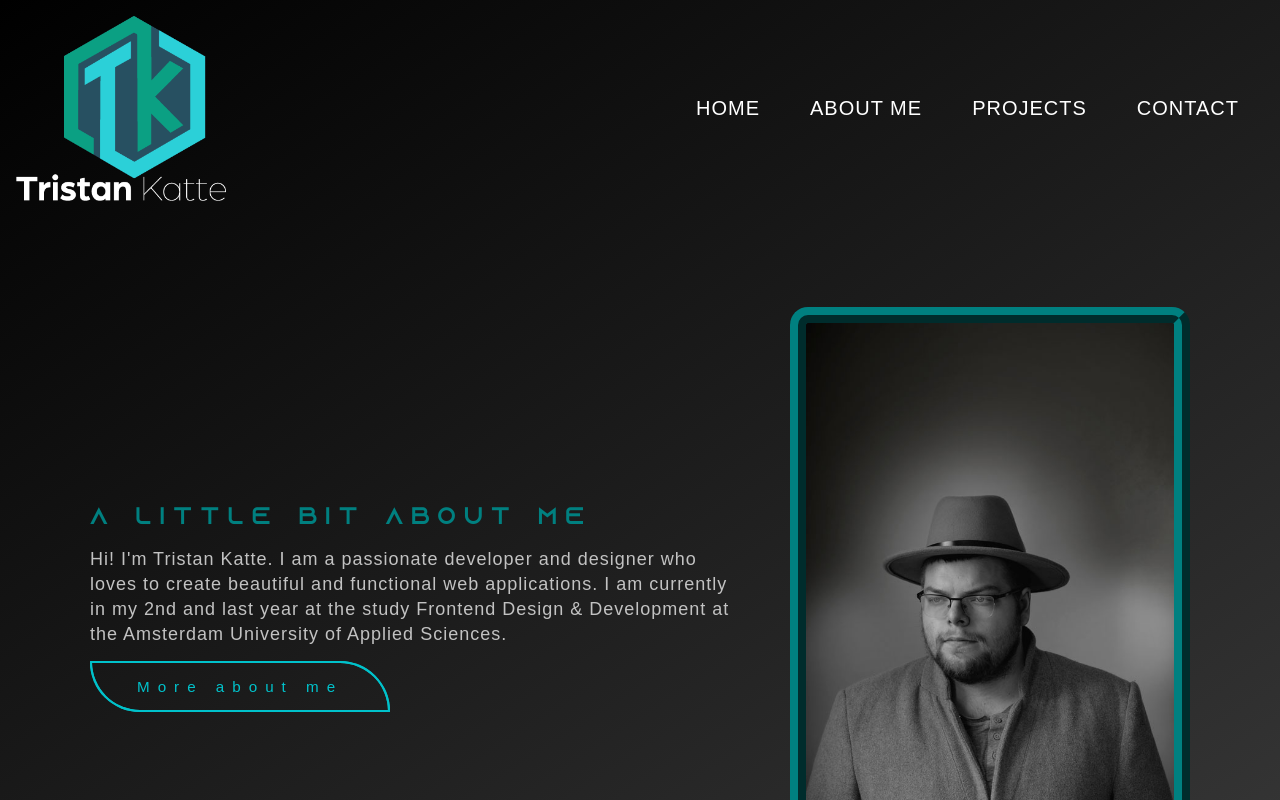
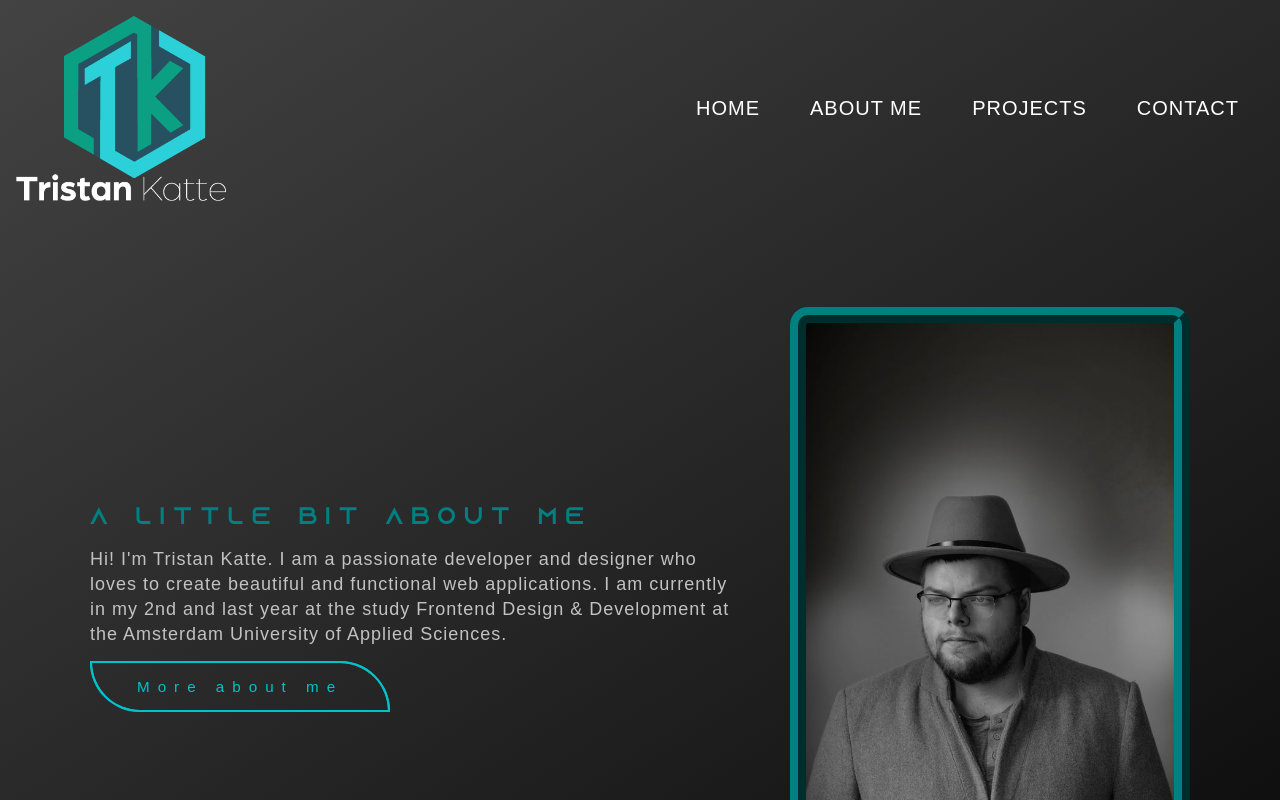
Before and after one commit to TristanKatte/portfolio, a SvelteKit app in the folder myapp/: page / in a window 1280 px wide. Shown: the top 800 px of the page. Built offline with nearby package versions, Linux system fonts and the light colour scheme.

Commit message:
Update +layout.svelte

```diff
--- a/myapp/src/routes/+layout.svelte
+++ b/myapp/src/routes/+layout.svelte
@@ -40,7 +40,8 @@
     flex-direction: column;
     margin-inline: auto;
     padding-inline: var(--size-7);
-    background-image: linear-gradient(147deg, #000000 0%, #434343 74%);
+    background-image: linear-gradient(147deg, #434343 0%, #000000 74%);
+
     background-size: cover;
 }
 
```
